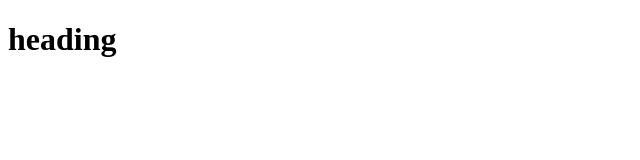
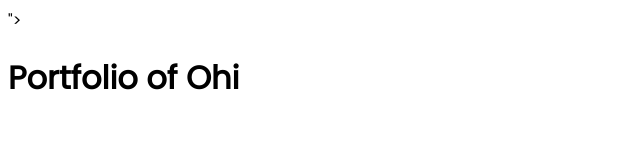
Before and after one commit to ohi1212/DevelopersPortfolio, a plain HTML site: page index.html in a window 1280 px wide. Shown: the whole page, without its empty margins (0-640 px from the left). Drawn offline with Linux system fonts and the light colour scheme.

Commit message:
font family

```diff
--- a/index.html
+++ b/index.html
@@ -5,8 +5,12 @@
     <meta http-equiv="X-UA-Compatible" content="IE=edge">
     <meta name="viewport" content="width=device-width, initial-scale=1.0">
     <title>Document</title>
+    <link rel="stylesheet" href="<link rel="preconnect" href="https://fonts.googleapis.com">
+    <link rel="preconnect" href="https://fonts.gstatic.com" crossorigin>
+    <link href="https://fonts.googleapis.com/css2?family=Poppins&display=swap" rel="stylesheet">">
+    <link rel="stylesheet" href="style.css">
 </head>
 <body>
-    <h1>heading</h1>
+    <h1>Portfolio of Ohi</h1>
 </body>
 </html>
--- a/style.css
+++ b/style.css
@@ -0,0 +1,3 @@
+body{
+    font-family: 'Poppins', sans-serif;
+}
```
Also changed, not shown: images/dream-bg.png (added), images/exp-bg.png (added), images/jhankar.png (added), images/jhankar2.png (added), images/my-bg.png (added), images/my-bg2.png (added), images/ohi.png (added), images/top-banner.png (added), 7 other files.
